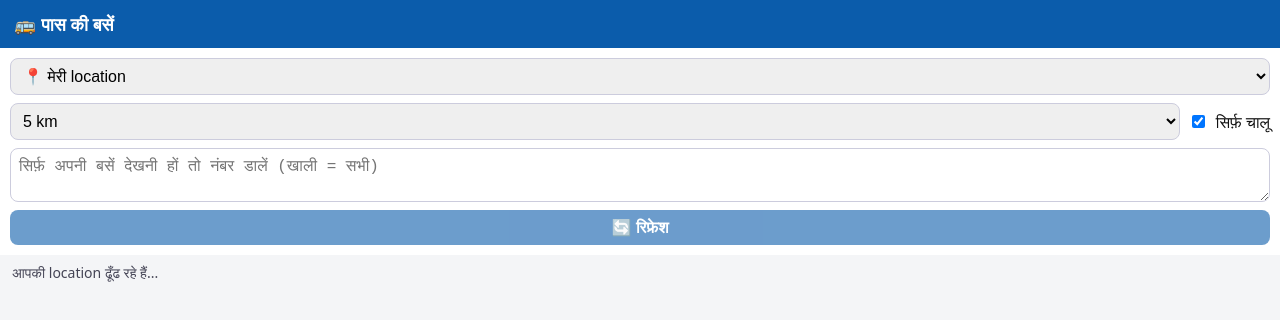
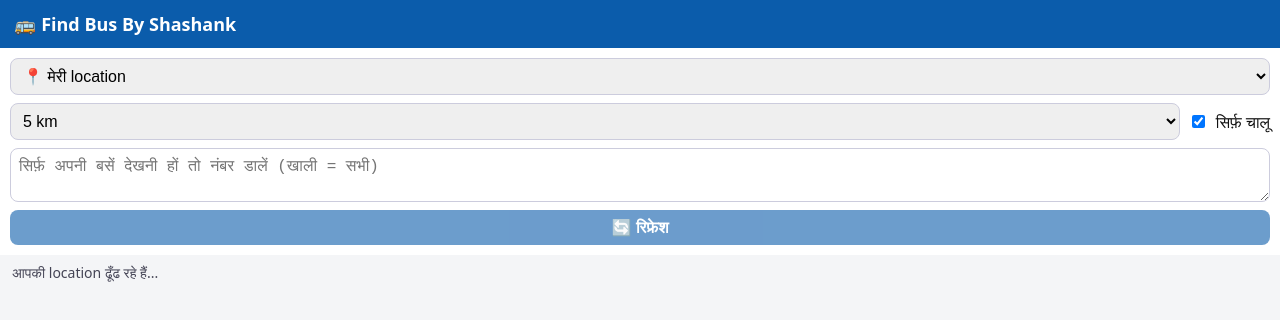
Before and after one commit to shashank77a-afk/paas-ki-bus, a website: page www/index.html in a window 1280 px wide. Drawn offline with nearby package versions, Linux system fonts and the light colour scheme.

Commit message:
Update index.html

```diff
--- a/www/index.html
+++ b/www/index.html
@@ -1,7 +1,7 @@
 <!doctype html>
 <html lang="hi"><head><meta charset="utf-8">
 <meta name="viewport" content="width=device-width,initial-scale=1,viewport-fit=cover">
-<title>पास की बसें</title>
+<title>Find Bus By Shashank</title>
 <link rel="stylesheet" href="https://unpkg.com/leaflet@1.9.4/dist/leaflet.css">
 <script src="https://unpkg.com/leaflet@1.9.4/dist/leaflet.js"></script>
 <style>
@@ -19,7 +19,7 @@
  .top{display:flex;justify-content:space-between;font-size:17px}
  .sub{font-size:13px;color:#556;margin-top:3px}
 </style></head><body>
-<header>🚌 पास की बसें</header>
+<header>🚌 Find Bus By Shashank</header>
 <div class="ctl">
  <select id="origin"></select>
  <input id="custom" placeholder="26.47,81.12" style="display:none">
```
